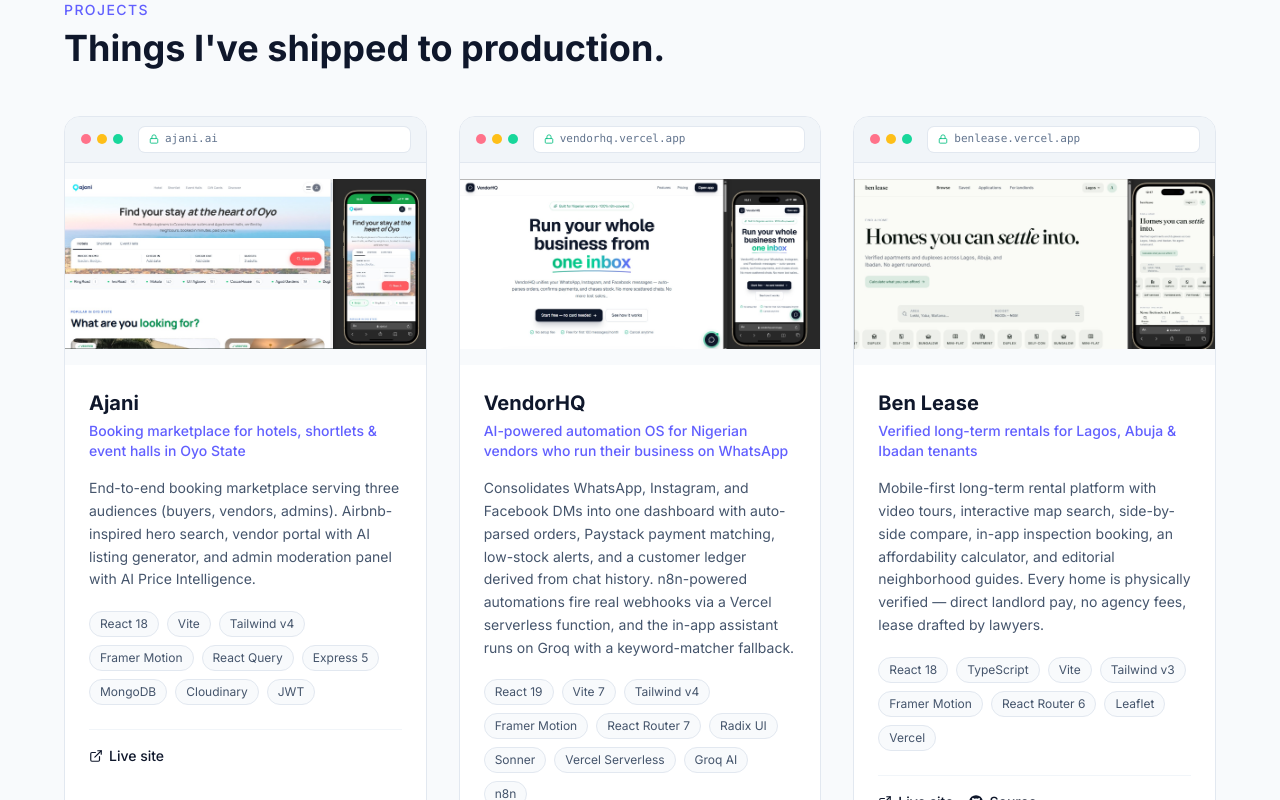
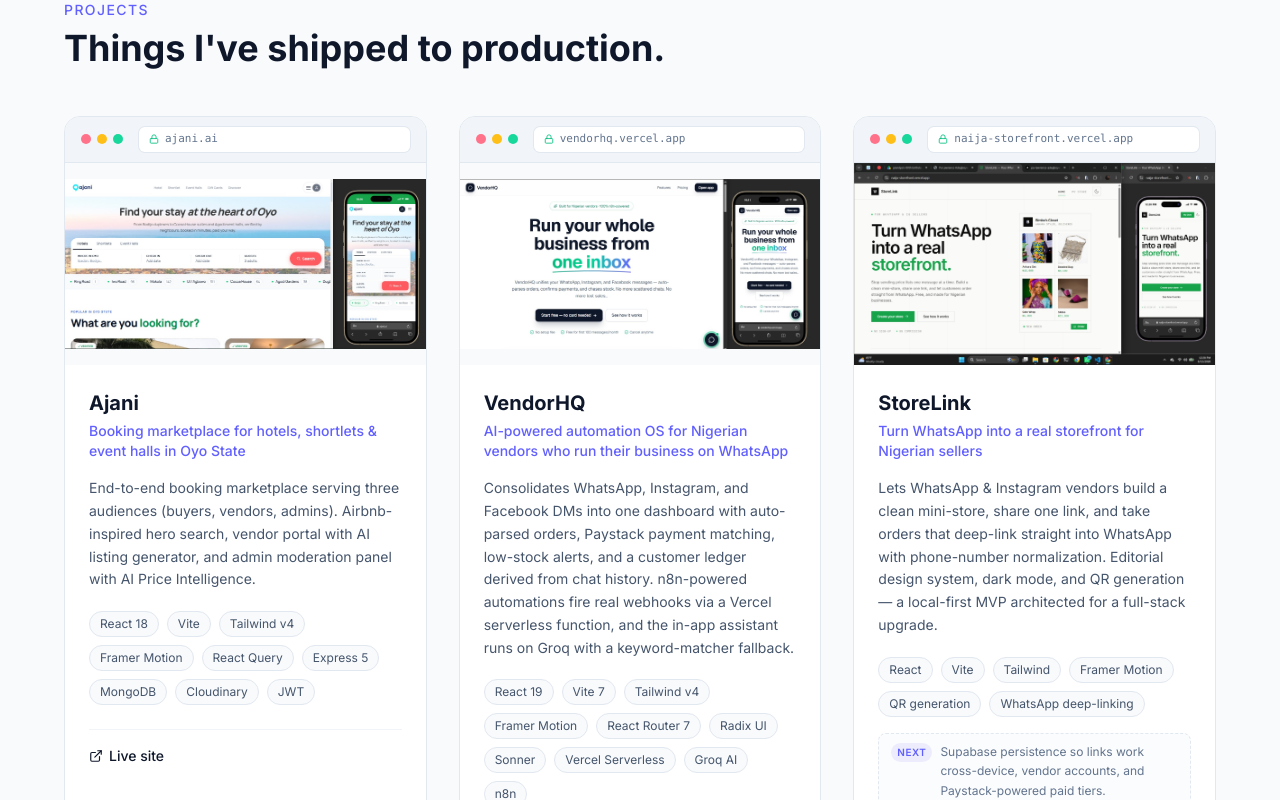
Before and after one commit to ola-ben/portfolio, a React (Vite) app: page / in a window 1280 px wide. Shown: the part 1540-2340 px from the top of the page. Built offline with nearby package versions, Linux system fonts and the light colour scheme.

Commit message:
next stage fixed

```diff
--- a/src/components/Projects.jsx
+++ b/src/components/Projects.jsx
@@ -69,6 +69,17 @@
                   ))}
                 </div>
 
+                {p.planned && (
+                  <div className="mt-4 flex items-start gap-2 rounded-lg border border-dashed border-slate-200 bg-slate-50/60 px-3 py-2 dark:border-slate-700 dark:bg-slate-800/40">
+                    <span className="mt-px shrink-0 rounded-full bg-indigo-500/10 px-1.5 py-0.5 text-[10px] font-semibold uppercase tracking-wider text-indigo-500">
+                      Next
+                    </span>
+                    <p className="text-xs leading-relaxed text-slate-500 dark:text-slate-400">
+                      {p.planned}
+                    </p>
+                  </div>
+                )}
+
                 <div className="mt-6 flex items-center gap-4 border-t border-slate-100 pt-4 dark:border-slate-800">
                   {p.live && (
                     <a
--- a/src/data/projects.js
+++ b/src/data/projects.js
@@ -1,5 +1,6 @@
 import ajaniImage from '../assets/ajaniai.jpeg'
 import vendorhqImage from '../assets/vendorhq.jpeg'
+import storelinkImage from '../assets/storelink.png'
 import benleaseImage from '../assets/benlease.jpeg'
 import eatorderImage from '../assets/eatorder.jpeg'
 import speedtouchImage from '../assets/speedtouch.jpeg'
@@ -25,6 +26,17 @@
     live: 'https://vendorhq.vercel.app',
     github: null,
     image: vendorhqImage,
+  },
+  {
+    name: 'StoreLink',
+    tagline: 'Turn WhatsApp into a real storefront for Nigerian sellers',
+    description:
+      'Lets WhatsApp & Instagram vendors build a clean mini-store, share one link, and take orders that deep-link straight into WhatsApp with phone-number normalization. Editorial design system, dark mode, and QR generation — a local-first MVP architected for a full-stack upgrade.',
+    stack: ['React', 'Vite', 'Tailwind', 'Framer Motion', 'QR generation', 'WhatsApp deep-linking'],
+    live: 'https://naija-storefront.vercel.app',
+    github: null,
+    image: storelinkImage,
+    planned: 'Supabase persistence so links work cross-device, vendor accounts, and Paystack-powered paid tiers.',
   },
   {
     name: 'Ben Lease',
```
Also changed, not shown: src/assets/storelink.png (added).
